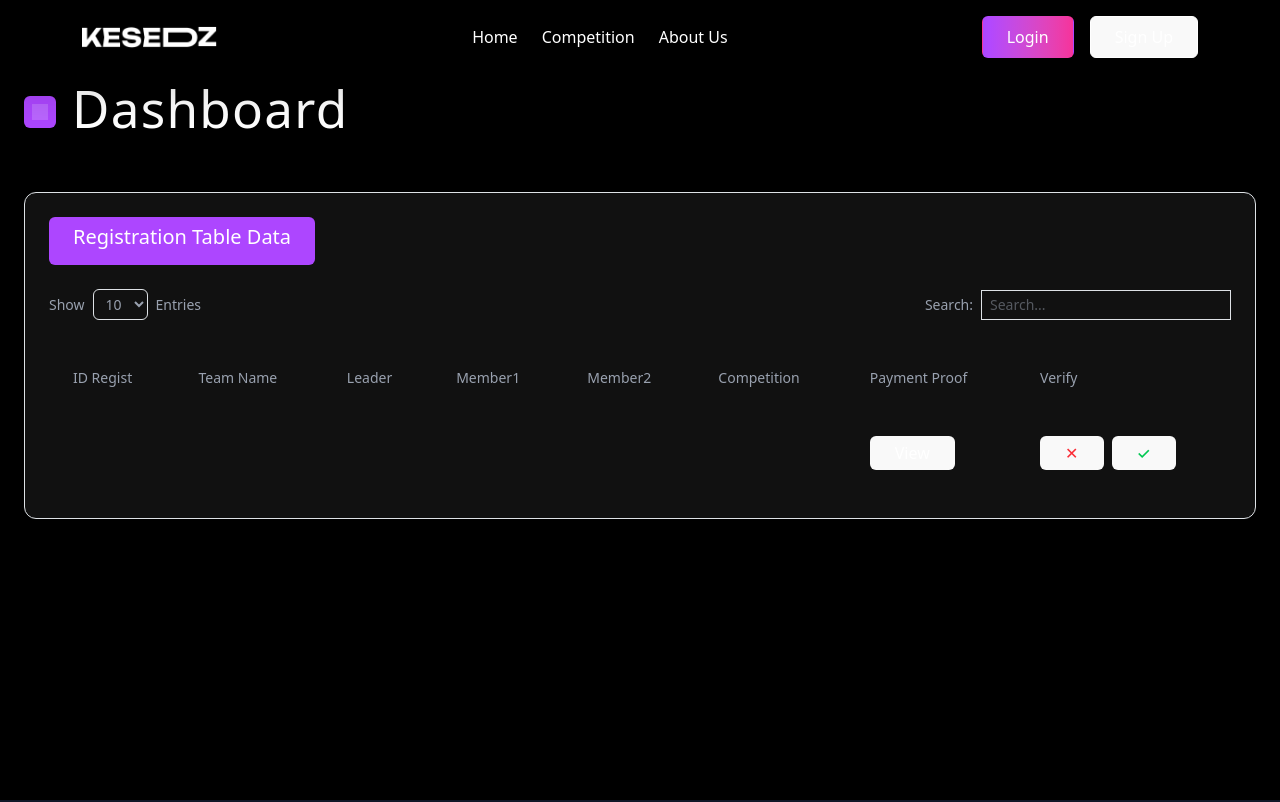
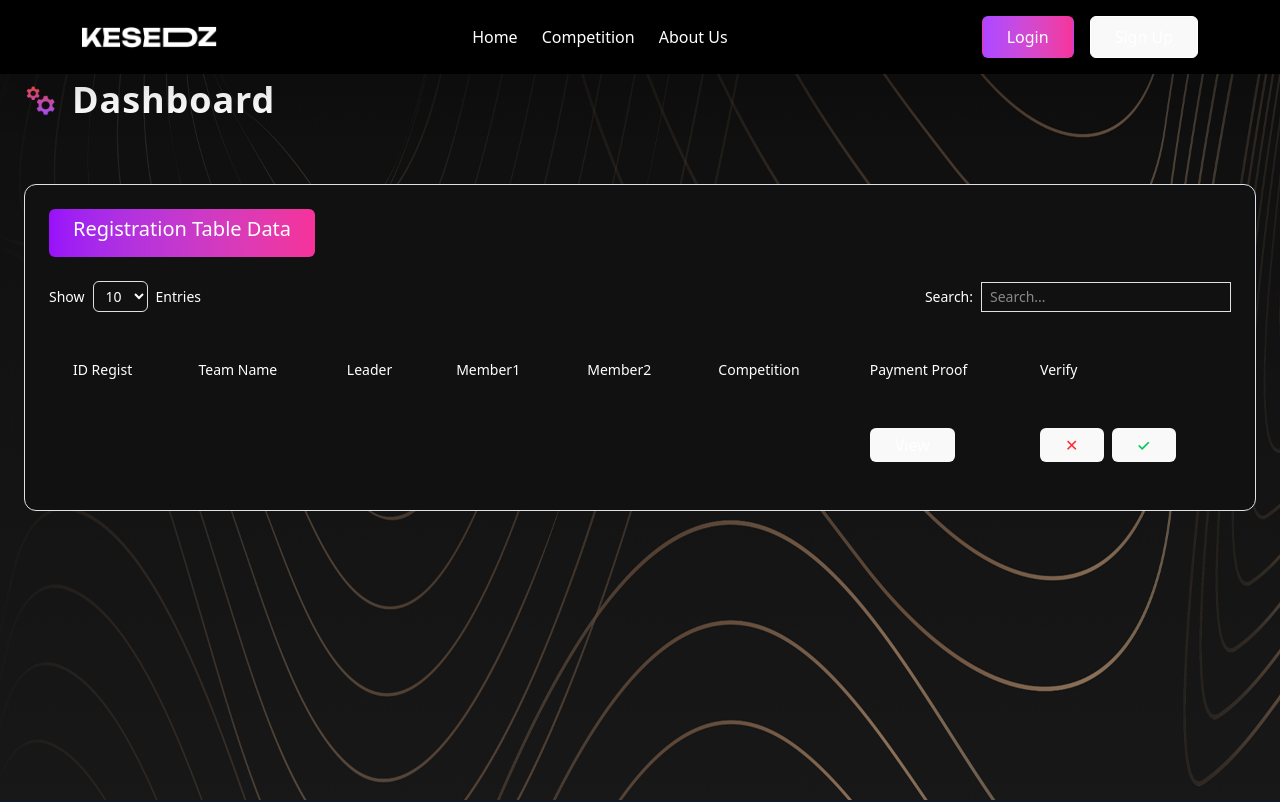
Before and after one commit to Safmica/competition_website, a React (Vite) app in the folder front-end/my-app/: page /Dashboard in a window 1280 px wide. Shown: the top 802 px of the page. Built offline with nearby package versions, Linux system fonts and the light colour scheme.

Commit message:
Commit:
Dashbord update

```diff
--- a/front-end/my-app/index.html
+++ b/front-end/my-app/index.html
@@ -2,7 +2,7 @@
 <html lang="en">
   <head>
     <meta charset="UTF-8" />
-    <link rel="icon" type="image/png" href="/Logo.png" />
+    <link rel="icon" type="image/png" href="\Logo KZ.png" />
     <meta name="viewport" content="width=device-width, initial-scale=1.0" />
     <title>KESEDZ</title>
   </head>
--- a/front-end/my-app/src/pages/Dashboard.jsx
+++ b/front-end/my-app/src/pages/Dashboard.jsx
@@ -1,23 +1,33 @@
 export default function Dashboard() {
   return (
     <div className="min-h-screen bg-black text-white">
-      {/* Main Content */}
+      <div
+        className="w-screen h-screen text-white bg-cover bg-center bg-fixed"
+        style={{
+          backgroundImage: 'url("/BG Dashboard.png")',
+        }}
+      >
         <main className=" pt-20 w-full px-6 mx-auto py-8">
           <div className="flex items-center gap-3 mb-12">
-          <div className="w-8 h-8 bg-purple-500 rounded-md flex items-center justify-center">
-            <div className="w-4 h-4 bg-purple-300/30"></div>
+            <div className="w-8 h-8  rounded-md flex items-center justify-center">
+              <img
+                src="\manufacturing.png"
+                className="w-10 h-8 mb-3 "
+              ></img>
             </div>
-          <h1 className="text-2xl font-semibold tracking-wide">Dashboard</h1>
+            <p className="text-4xl font-semibold tracking-wide">Dashboard</p>
           </div>
 
           {/* Registration Table */}
           <div className="bg-[#111] rounded-xl p-6 border border-gray-800/30">
-          <div className="bg-purple-500 inline-block px-4 py-2 rounded-md mb-6">
-            <h5 className="text-white font-medium text-sm">Registration Table Data</h5>
+            <div className="bg-gradient-to-r from-purple-600 to-pink-500 inline-block px-4 py-2 rounded-md mb-6">
+              <h5 className="text-white font-medium text-center text-sm">
+                Registration Table Data
+              </h5>
             </div>
 
             <div className="flex justify-between items-center mb-6">
-            <div className="flex items-center gap-2 text-sm text-gray-400">
+              <div className="flex items-center gap-2 text-sm text-white">
                 <span>Show</span>
                 <select className="bg-transparent border border-gray-700/50 rounded px-2 py-1 text-sm focus:outline-none focus:ring-1 focus:ring-purple-500">
                   <option>10</option>
@@ -26,7 +36,7 @@ export default function Dashboard() {
                 </select>
                 <span>Entries</span>
               </div>
-            <div className="flex items-center gap-2 text-sm text-gray-400">
+              <div className="flex items-center gap-2 text-sm text-white">
                 <span>Search:</span>
                 <input
                   type="search"
@@ -40,14 +50,30 @@ export default function Dashboard() {
               <table className="w-full">
                 <thead>
                   <tr className="border-b border-gray-800/30">
-                  <th className="text-left p-4 text-sm font-medium text-gray-400">ID Regist</th>
-                  <th className="text-left p-4 text-sm font-medium text-gray-400">Team Name</th>
-                  <th className="text-left p-4 text-sm font-medium text-gray-400">Leader</th>
-                  <th className="text-left p-4 text-sm font-medium text-gray-400">Member1</th>
-                  <th className="text-left p-4 text-sm font-medium text-gray-400">Member2</th>
-                  <th className="text-left p-4 text-sm font-medium text-gray-400">Competition</th>
-                  <th className="text-left p-4 text-sm font-medium text-gray-400">Payment Proof</th>
-                  <th className="text-left p-4 text-sm font-medium text-gray-400">Verify</th>
+                    <th className="text-left p-4 text-sm font-medium text-gray-white">
+                      ID Regist
+                    </th>
+                    <th className="text-left p-4 text-sm font-medium text-gray-white">
+                      Team Name
+                    </th>
+                    <th className="text-left p-4 text-sm font-medium text-gray-white">
+                      Leader
+                    </th>
+                    <th className="text-left p-4 text-sm font-medium text-gray-white">
+                      Member1
+                    </th>
+                    <th className="text-left p-4 text-sm font-medium text-gray-white">
+                      Member2
+                    </th>
+                    <th className="text-left p-4 text-sm font-medium text-gray-white">
+                      Competition
+                    </th>
+                    <th className="text-left p-4 text-sm font-medium text-gray-white">
+                      Payment Proof
+                    </th>
+                    <th className="text-left p-4 text-sm font-medium text-gray-white">
+                      Verify
+                    </th>
                   </tr>
                 </thead>
                 <tbody>
@@ -65,8 +91,12 @@ export default function Dashboard() {
                     </td>
                     <td className="p-4">
                       <div className="flex gap-2">
-                      <button className="px-4 py-1 rounded bg-red-500/20 hover:bg-red-500/30 text-red-500 text-sm">✕</button>
-                      <button className="px-4 py-1 rounded bg-green-500/20 hover:bg-green-500/30 text-green-500 text-sm">✓</button>
+                        <button className="px-4 py-1 rounded bg-red-500/20 hover:bg-red-500/30 text-red-500 text-sm">
+                          ✕
+                        </button>
+                        <button className="px-4 py-1 rounded bg-green-500/20 hover:bg-green-500/30 text-green-500 text-sm">
+                          ✓
+                        </button>
                       </div>
                     </td>
                   </tr>
@@ -76,5 +106,8 @@ export default function Dashboard() {
           </div>
         </main>
       </div>
+
+      {/* Main Content */}
+    </div>
   );
 }
--- a/front-end/my-app/src/pages/compemobile.jsx
+++ b/front-end/my-app/src/pages/compemobile.jsx
@@ -121,8 +121,6 @@ export default function CompetitionMobile() {
           </div>
         </div>
       </main>
-
-
     </div>
   );
 }
```
Lines whose indentation alone changed are shown as unchanged.
